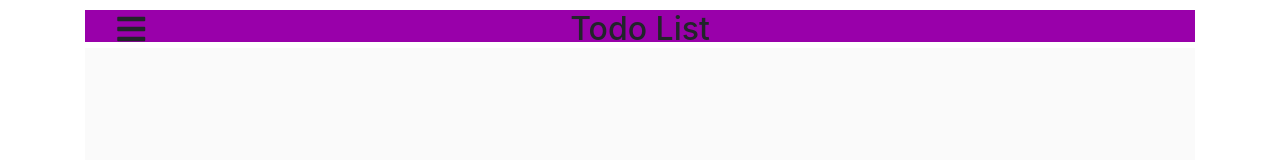
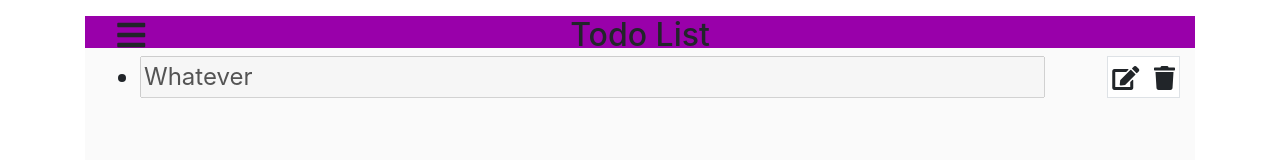
Before and after one commit to QuentinMcCarthy/yoobee-todo-list, a plain HTML site: page index.html in a window 1280 px wide. Drawn offline with nearby package versions, Linux system fonts and the light colour scheme.

Commit message:
Completed basic layout

```diff
--- a/index.html
+++ b/index.html
@@ -15,14 +15,14 @@
 	</head>
 	<body>
 		<!-- Container -->
-		<div id="web-container" class="container ">
+		<div id="web-container" class="container mt-3">
 			<!-- Top bar -->
 			<div id="top-bar" class="container sticky-top">
 				<div class="row text-center">
 					<div id="nav-menu-div" class="col-1">
 						<i class="fas fa-bars fa-2x"></i>
 					</div>
-					<div id="main-header" class="col-sm">
+					<div id="main-header" class="col">
 						<h1>Todo List</h1>
 					</div>
 					<div class="col-1">
@@ -33,8 +33,21 @@
 			<!-- Top bar -->
 
 			<!-- Main content -->
-			<div id="main-content" class="container">
-				<ul id="">
+			<div id="main-content" class="container pt-2">
+				<ul id="todo-list">
+					<li>
+						<div class="d-inline-block w-87">
+							<input class="w-100" type="text" name="" value="Whatever" disabled>
+						</div>
+						<div class="d-inline-block border bg-white float-right li-controls">
+							<div class="p-1 d-inline-block">
+								<i class="fas fa-edit"></i>
+							</div>
+							<div class="p-1 d-inline-block">
+								<i class="fas fa-trash"></i>
+							</div>
+						</div>
+					</li>
 				</ul>
 			</div>
 			<!-- Main content -->
--- a/sass/master.scss
+++ b/sass/master.scss
@@ -1,6 +1,5 @@
 // Variables
 
-$webContainerMarginTop:10px;
 $topBarHeight:4vh;
 
 
@@ -8,17 +7,17 @@ $topBarHeight:4vh;
 
 
 
+// Bootstrap overrides
+
+.w-87 {
+	width:87% !important;
+}
 
 // CSS
-
-#web-container {
-	// margin-top:$webContainerMarginTop;
-}
 
 #top-bar {
 	height:$topBarHeight;
 	background-color:#90A;
-	top:$webContainerMarginTop;
 }
 
 #nav-menu-div {
@@ -26,10 +25,18 @@ $topBarHeight:4vh;
 }
 
 #main-header > h1 {
-	font-size:2em;
+	font-size:2rem;
 }
 
 #main-content {
 	min-height:500px;
 	background-color:#FAFAFA;
 }
+
+#main-content {
+	font-size:1.5rem;
+}
+
+.li-controls {
+	height:42px;
+}
```
Also changed, not shown: css/master.css, 1 other file.
